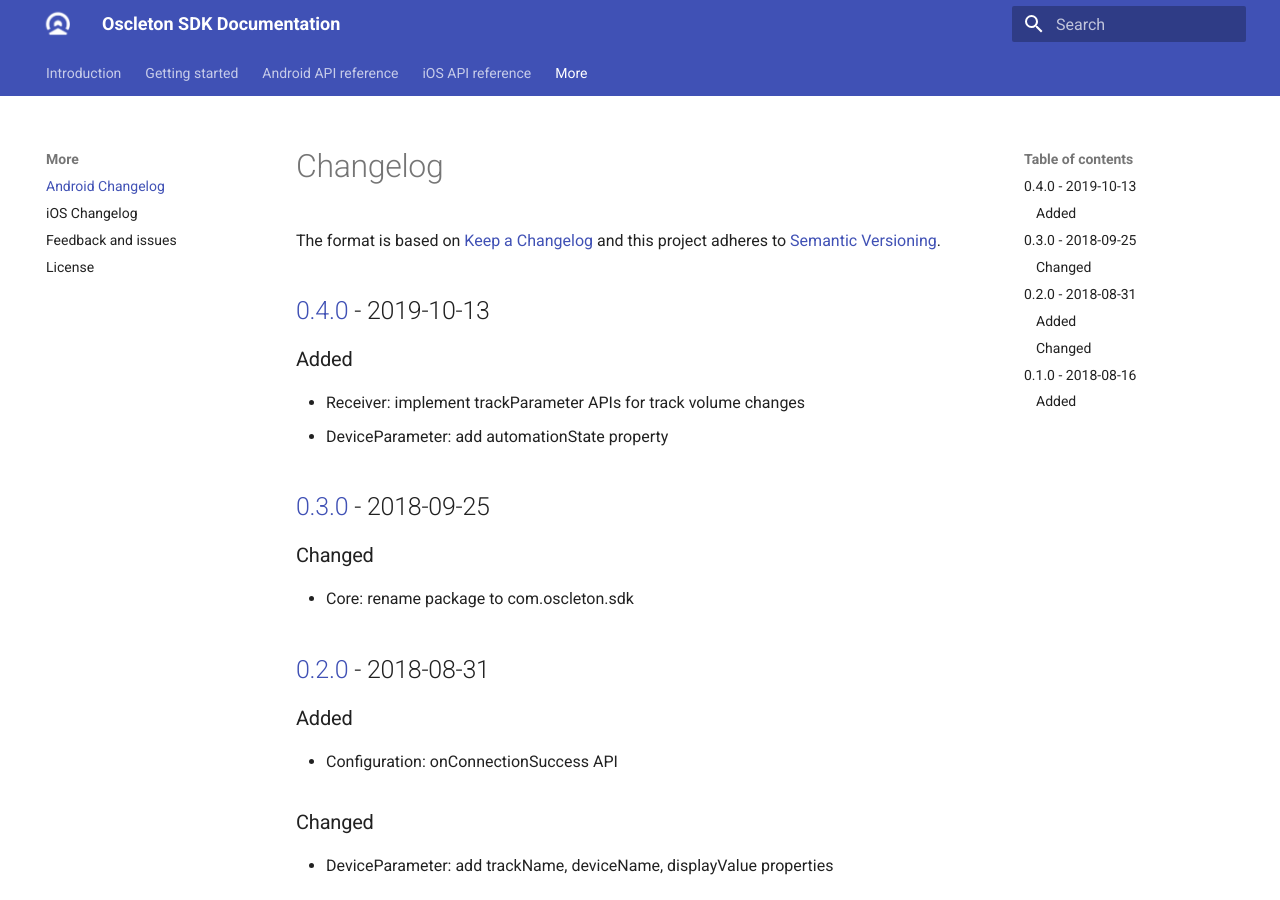
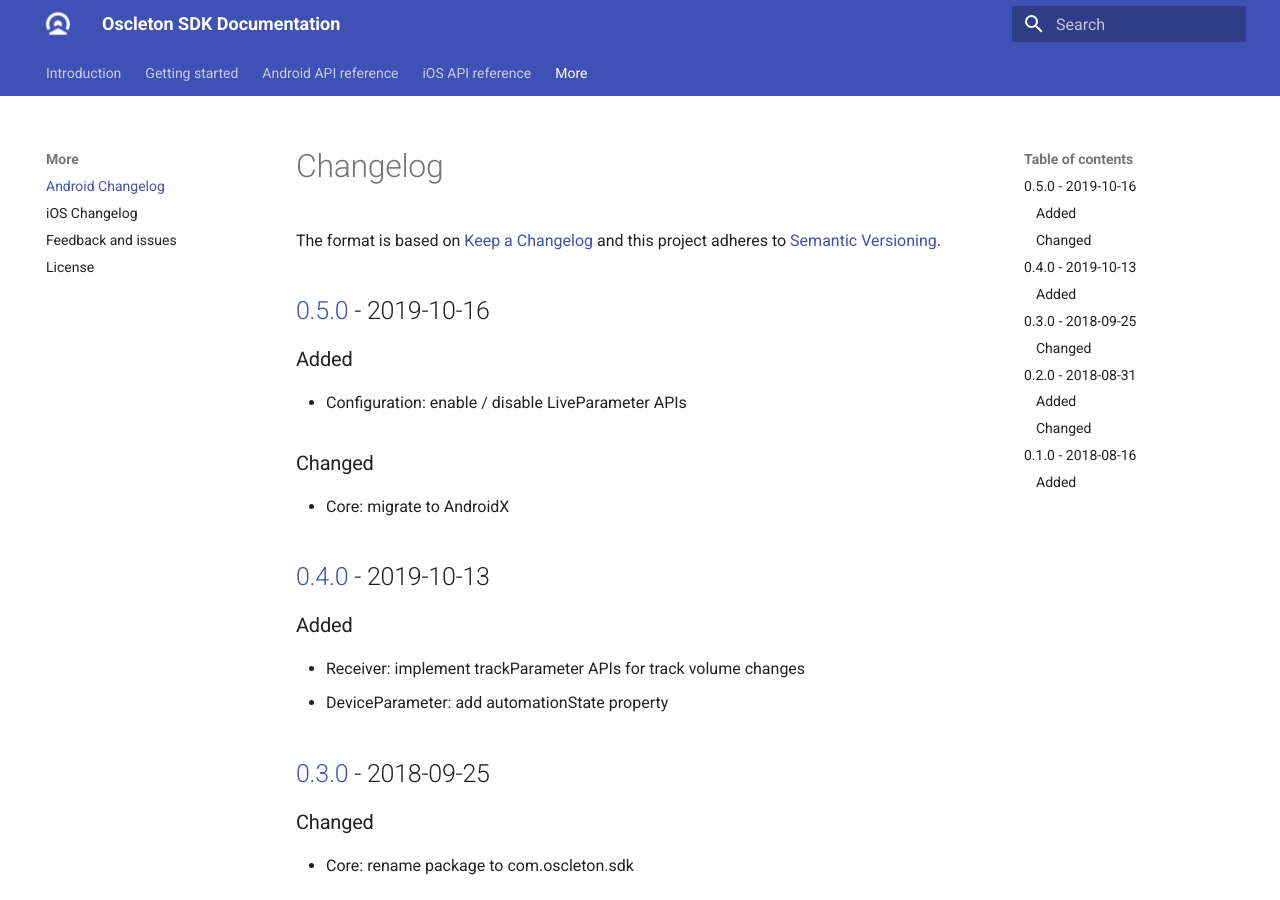
Before and after one commit to ArthurVimond/oscleton-sdk-doc, an MkDocs documentation site: the page built from public/docs/more/android-changelog.md, in a window 1280 px wide and 900 px high. Built offline with MkDocs 1.6.1 and Material for MkDocs 9.7.7, drawn with Linux system fonts in a browser that asks for light colours.

Commit message:
doc(more): update Android changelog for release 0.5.0

```diff
--- a/public/docs/more/android-changelog.md
+++ b/public/docs/more/android-changelog.md
@@ -1,6 +1,14 @@
 # Changelog
 
 The format is based on [Keep a Changelog] and this project adheres to [Semantic Versioning].
+
+## [0.5.0] - 2019-10-16
+
+### Added
+- Configuration: enable / disable LiveParameter APIs
+
+### Changed
+- Core: migrate to AndroidX
 
 ## [0.4.0] - 2019-10-13
 
@@ -32,6 +40,7 @@
 
 
 
+[0.5.0]: https://github.com/ArthurVimond/oscleton-android-sdk/releases/tag/0.5.0
 [0.4.0]: https://github.com/ArthurVimond/oscleton-android-sdk/releases/tag/0.4.0
 [0.3.0]: https://github.com/ArthurVimond/oscleton-android-sdk/releases/tag/0.3.0
 [0.2.0]: https://github.com/ArthurVimond/oscleton-android-sdk/releases/tag/0.2.0
```
